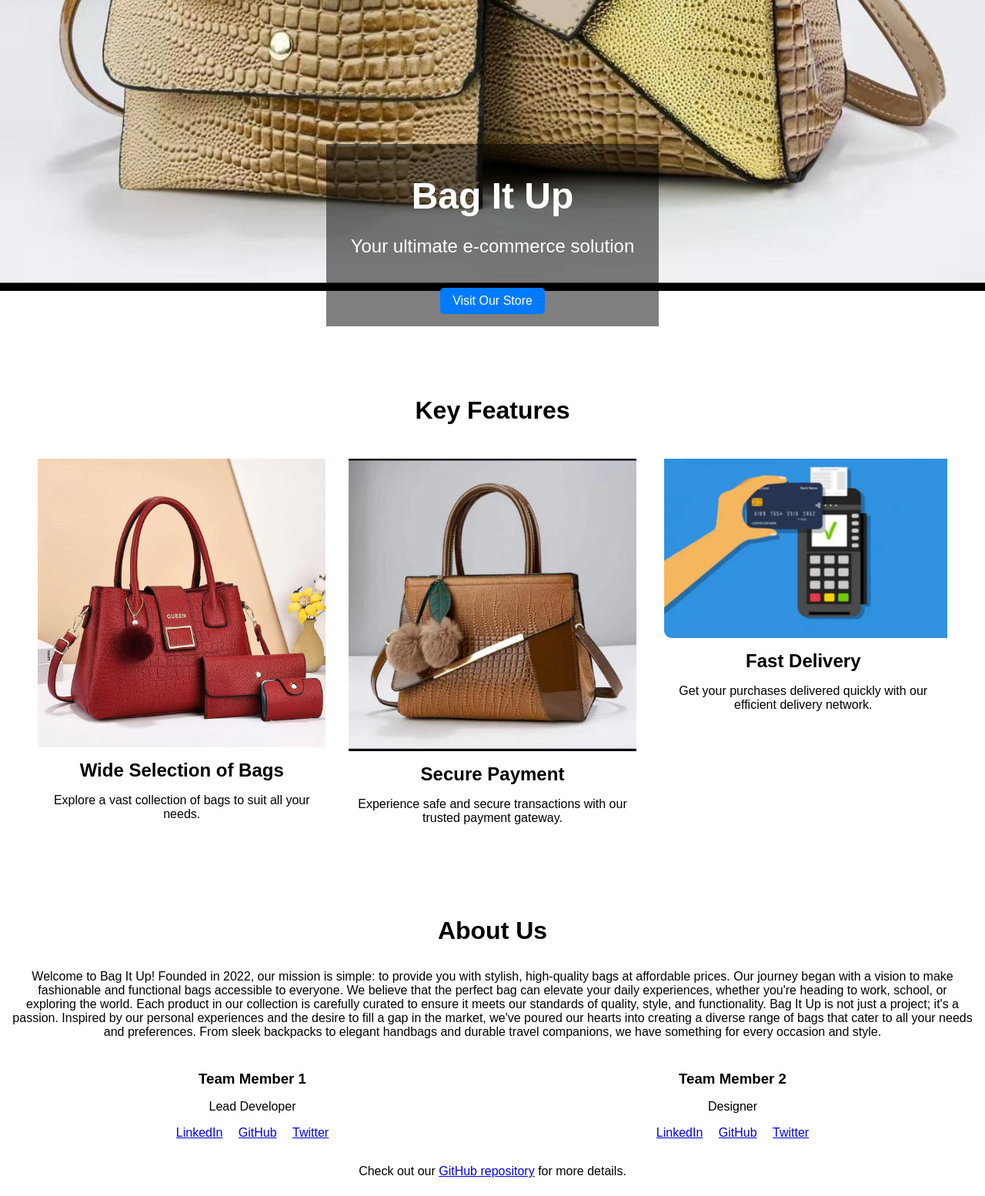
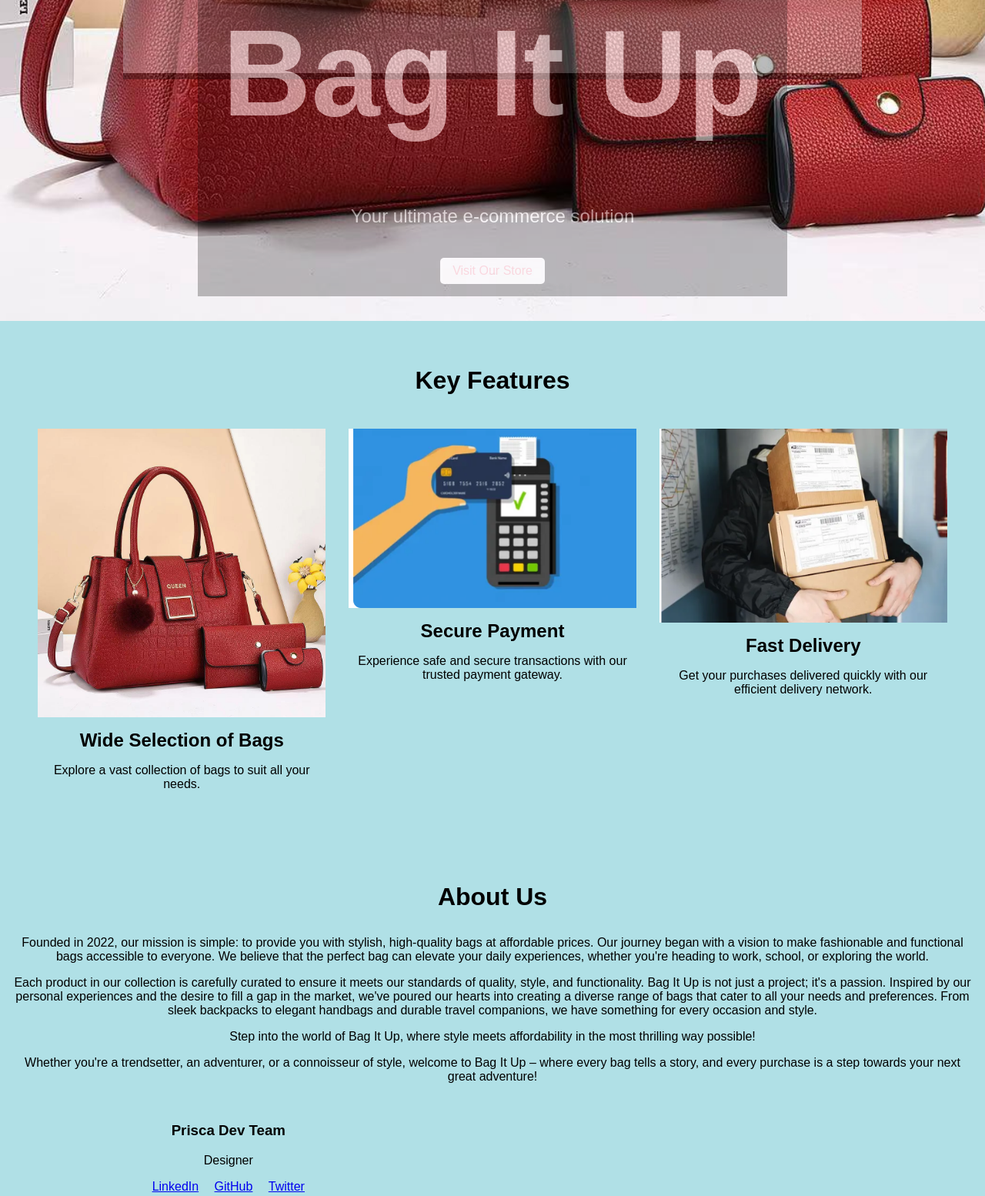
Before and after one commit to prisca2920/prisca2920.github.io, a plain HTML site: page index.html in a window 1280 px wide. Shown: the part 1004-2558 px from the top of the page at 77% size. Drawn offline with Linux system fonts and the light colour scheme; files that its build step writes are made by us from their sources.

Commit message:
landing page

```diff
--- a/index.html
+++ b/index.html
@@ -8,6 +8,12 @@
 </head>
 <body>
   <!-- Header Section -->
+
+  <div class="try">
+  <header> BAG IT UP</header>
+  </div>
+
+  <div class="myheader">
     <header>
       <nav>
         <ul>
@@ -17,6 +23,7 @@
         </ul>
       </nav>
     </header>
+  </div>
 
   <!-- Intro Section -->
   <section id="intro">
@@ -39,12 +46,12 @@
       <p>Explore a vast collection of bags to suit all your needs.</p>
     </div>
     <div class="feature">
-      <img src="css/bag1.jpeg" alt="Feature 2">
+      <img src="css/payment.png" alt="Feature 2">
       <h3>Secure Payment</h3>
       <p>Experience safe and secure transactions with our trusted payment gateway.</p>
     </div>
     <div class="feature">
-      <img src="css/payment.png" alt="Feature 3">
+      <img src="css/delivery.png" alt="Feature 3">
       <h3>Fast Delivery</h3>
       <p>Get your purchases delivered quickly with our efficient delivery network.</p>
     </div>
@@ -53,25 +60,28 @@
   <!-- About Section -->
   <section id="about">
     <h2>About Us</h2>
-    <p> Welcome to Bag It Up! Founded in 2022, our mission is simple: to provide you with stylish, high-quality bags at affordable prices. Our journey began with a vision to make fashionable and functional bags accessible to everyone. We believe that the perfect bag can elevate your daily experiences, whether you're heading to work, school, or exploring the world. Each product in our collection is carefully curated to ensure it meets our standards of quality, style, and functionality.
-        Bag It Up is not just a project; it's a passion. Inspired by our personal experiences and the desire to fill a gap in the market, we've poured our hearts into creating a diverse range of bags that cater to all your needs and preferences. From sleek backpacks to elegant handbags and durable travel companions, we have something for every occasion and style.</p>
+    <p> </p>
+    <p>Founded in 2022, our mission is simple: to provide you with stylish, high-quality bags at affordable prices. Our journey began with a vision to make fashionable and functional bags accessible to everyone. We believe that the perfect bag can elevate your daily experiences, whether you're heading to work, school, or exploring the world.</p>
+        <p>Each product in our collection is carefully curated to ensure it meets our standards of quality, style, and functionality. Bag It Up is not just a project; it's a passion. Inspired by our personal experiences and the desire to fill a gap in the market, we've poured our hearts into creating a diverse range of bags that cater to all your needs and preferences. From sleek backpacks to elegant handbags and durable travel companions, we have something for every occasion and style.</p>
+        <p>Step into the world of Bag It Up, where style meets affordability in the most thrilling way possible!</p>
+        <p>Whether you're a trendsetter, an adventurer, or a connoisseur of style, welcome to Bag It Up – where every bag tells a story, and every purchase is a step towards your next great adventure!</p>
     <div class="team">
-      <div class="team-member">
+      <!-- <div class="team-member">
         <h3>Team Member 1</h3>
         <p>Lead Developer</p>
         <ul>
           <li><a href="https://linkedin.com/in/member1">LinkedIn</a></li>
           <li><a href="https://github.com/member1">GitHub</a></li>
           <li><a href="https://twitter.com/member1">Twitter</a></li>
-        </ul>
+        </ul> -->
       </div>
       <div class="team-member">
-        <h3>Team Member 2</h3>
+        <h3>Prisca Dev Team</h3>
         <p>Designer</p>
         <ul>
           <li><a href="https://linkedin.com/in/member2">LinkedIn</a></li>
           <li><a href="https://github.com/prisca2920">GitHub</a></li>
-          <li><a href="https://twitter.com/member2">Twitter</a></li>
+          <li><a href="https://twitter.com/day_one_massive">Twitter</a></li>
         </ul>
       </div>
     </div>
@@ -81,7 +91,9 @@
   <!-- Contact Section (Optional) -->
   <section id="contact">
     <h2>Contact Us</h2>
-    <p>Have any questions? Feel free to reach out!</p>
+    <p>Have any questions? Feel free to reach out! </p>
+    <p>phone: 254781816325</p>
+    <p>email: prisca2920@gmail.com</p>
   </section>
 
   <footer>
--- a/css/styles.css
+++ b/styles.css
@@ -3,11 +3,12 @@ body {
     font-family: Arial, sans-serif;
     margin: 0;
     padding: 0;
+    background-color: powderblue;
   }
 
   header {
-    background: #333;
-    color: white;
+    background: green;
+    color: purple;
     padding: 1em 0;
     text-align: center;
   }
@@ -31,13 +32,14 @@ body {
   #intro {
     text-align: center;
     padding: 2em 0;
-    background: url('cover.jpg') no-repeat center center;
+    background: url('css/queen.jpeg') no-repeat center center;
     background-size: cover;
   }
 
   .cover-image img {
-    width: 100%;
+    width: 75%;
     height: auto;
+    opacity: 0.3;
   }
 
   .intro-content {
@@ -46,10 +48,13 @@ body {
     display: inline-block;
     padding: 1em 2em;
     margin-top: -200px;
+    opacity: 0.5;
+    position: relative;
   }
 
+
   .intro-content h1 {
-    font-size: 3em;
+    font-size: 10em;
     margin: 0.5em 0;
   }
 
@@ -58,8 +63,8 @@ body {
   }
 
   .intro-content .btn {
-    background: #007BFF;
-    color: white;
+    background: #FFFFFF;
+    color: pink;
     padding: 0.5em 1em;
     text-decoration: none;
     border-radius: 5px;
@@ -102,14 +107,17 @@ body {
     display: flex;
     justify-content: space-around;
     margin-top: 2em;
+    position: centre;
   }
 
   #about .team-member {
     width: 45%;
+    position: centre;
   }
 
-  #about .team-member h3 {
+  #about .Prisca Dev Team {
     margin: 0.5em 0;
+
   }
 
   #about .team-member ul {
```
Also changed, not shown: css/delivery.png (added). Lines whose indentation alone changed are shown as unchanged.
